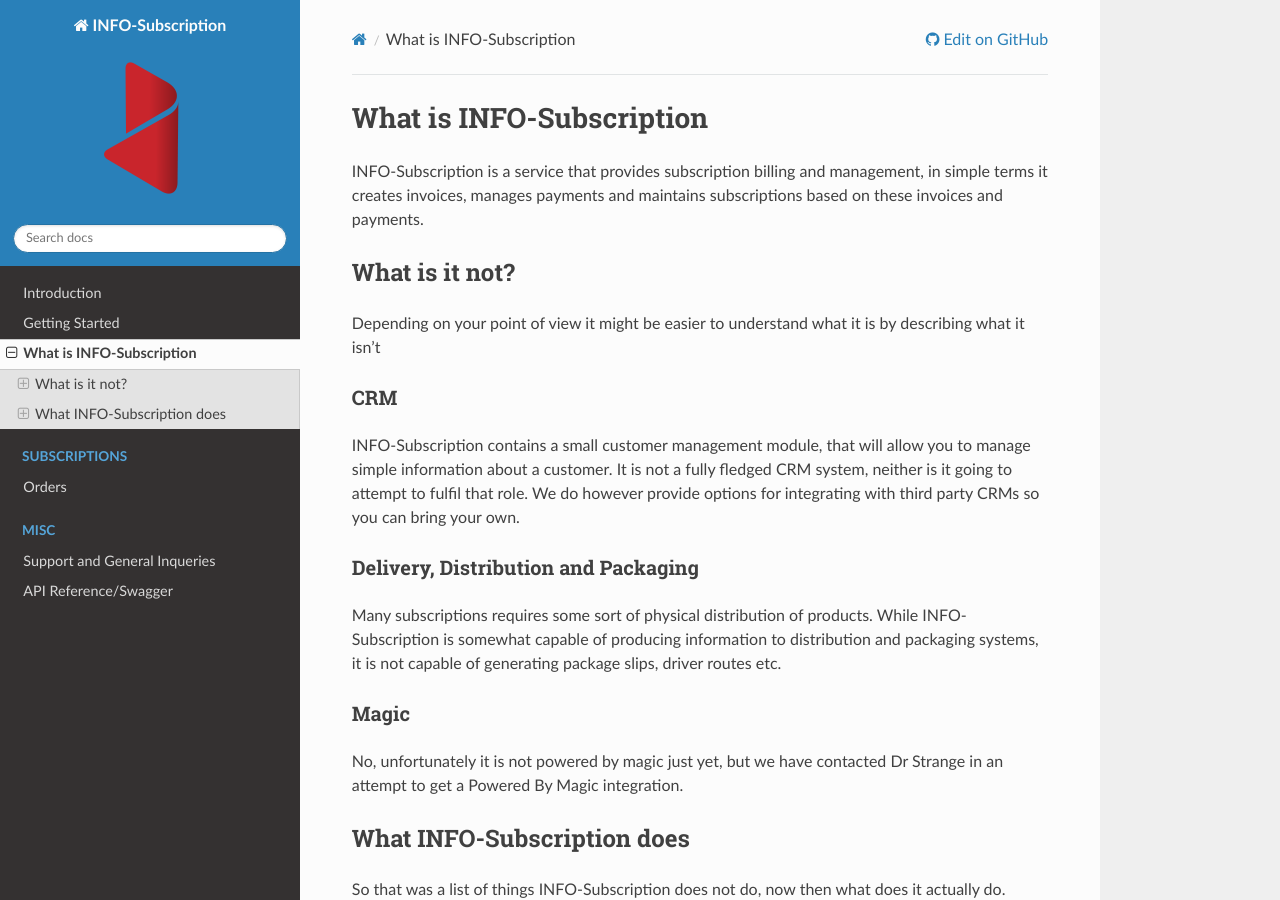
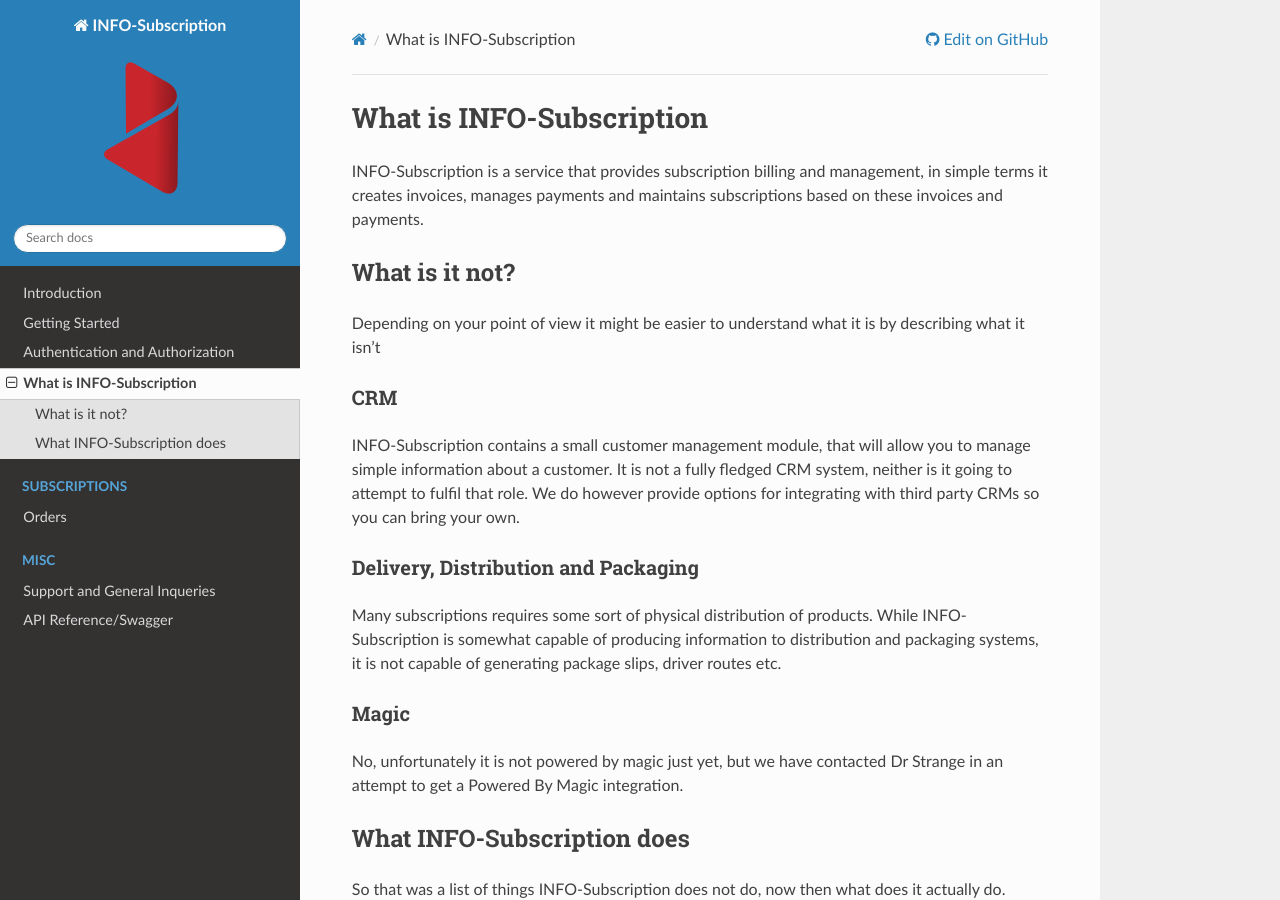
Before and after one commit to infosoftas/info-subscription-doc, a Sphinx documentation site: the page built from source/introduction/what-is-info-subscription.rst, in a window 1280 px wide and 900 px high. Built offline with Sphinx 7.4.7 and the Read the Docs theme 2.0.0, drawn with Linux system fonts in a browser that asks for light colours; formulas are drawn with MathJax 3; pages that are not in the unit, such as notebooks, are missing from menus.

Commit message:
Fixed main toctree and changed nav depth to 2

```diff
--- a/source/conf.py
+++ b/source/conf.py
@@ -85,7 +85,7 @@ html_theme = 'sphinx_rtd_theme'
 # documentation.
 #
 html_theme_options = {
-    'navigation_depth' : 6,
+    'navigation_depth' : 2,
 }
 
 # Add any paths that contain custom static files (such as style sheets) here,
--- a/source/index.rst
+++ b/source/index.rst
@@ -39,7 +39,7 @@ Please refer to the section on :ref:`Support and Reporting Bugs <reporting-bugs>
 
    self
    introduction/getting-started
-   introduction/authorization <authorization>
+   introduction/auth
    introduction/what-is-info-subscription
 
 .. toctree::
```
